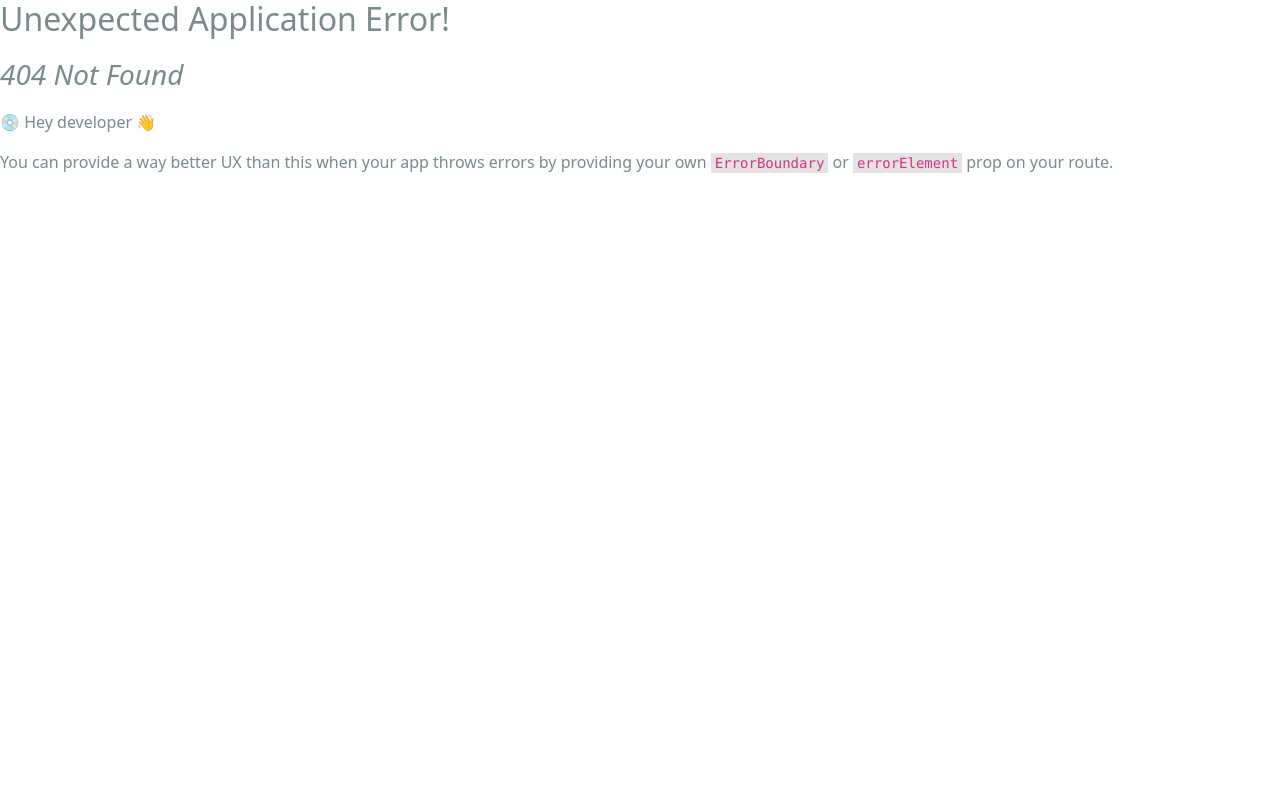
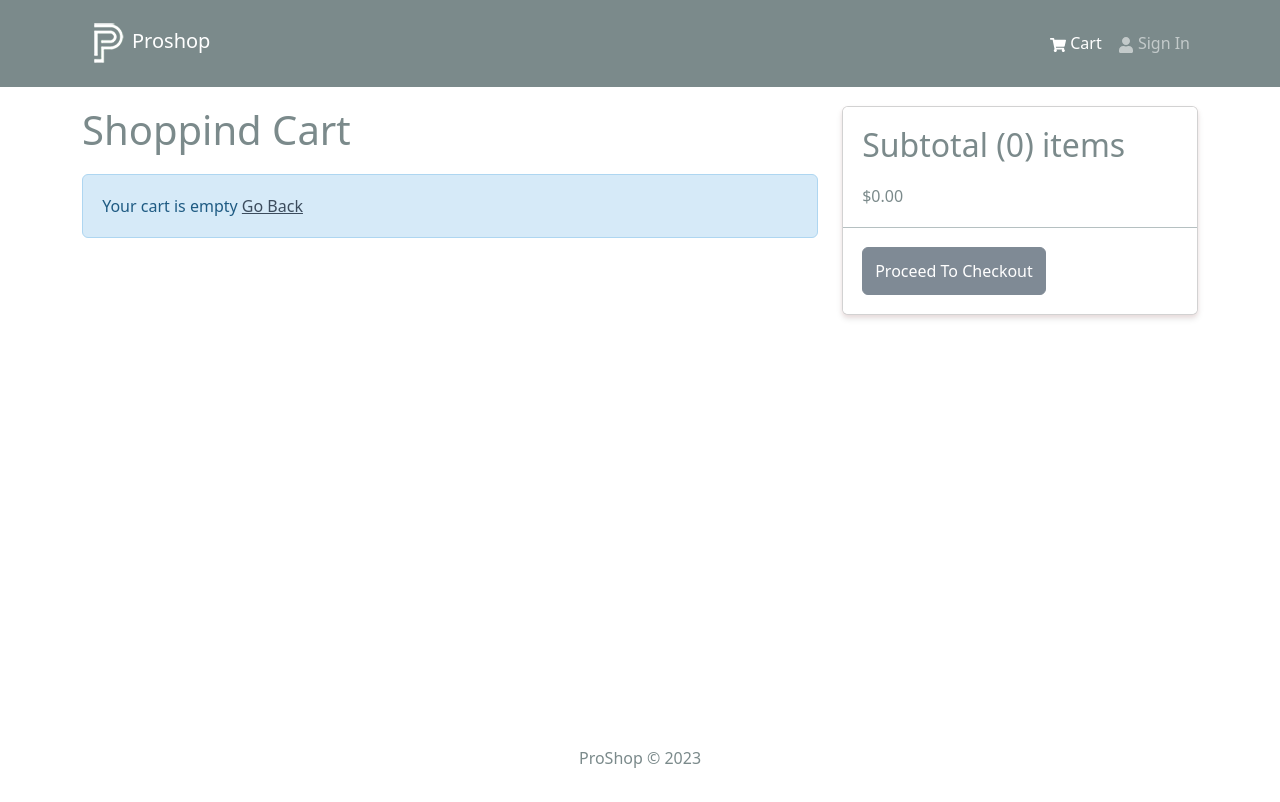
Before and after one commit to SakethBhardwajV/proshop, a React (Create React App) app in the folder frontend/: page /cart in a window 1280 px wide. Before the commit this address had no page. Shown: the top 802 px of the page. Built offline with nearby package versions, Linux system fonts and the light colour scheme.

Commit message:
Add Cart Screen

```diff
--- a/frontend/src/index.js
+++ b/frontend/src/index.js
@@ -14,12 +14,14 @@
 import reportWebVitals from "./reportWebVitals";
 import HomeScreen from "./screens/HomeScreen";
 import ProductScreen from "./screens/ProductScreen";
+import CartScreen from "./screens/CartScreen";
 
 const router = createBrowserRouter(
   createRoutesFromElements(
     <Route path="/" element={<App />}>
       <Route index={true} path="/" element={<HomeScreen />} />
       <Route path="/product/:id" element={<ProductScreen />} />
+      <Route path="/cart" element={<CartScreen />} />
     </Route>
   )
 );
--- /dev/null
+++ b/frontend/src/screens/CartScreen.jsx
@@ -0,0 +1,98 @@
+import { Link, useNavigate } from "react-router-dom";
+import { useDispatch, useSelector } from "react-redux";
+import {
+  Row,
+  Col,
+  ListGroup,
+  Image,
+  Form,
+  Button,
+  Card,
+} from "react-bootstrap";
+import { FaTrash } from "react-icons/fa";
+import Message from "../components/Message";
+import { addToCart } from "../slices/cartSlice";
+
+const CartScreen = () => {
+  const navigate = useNavigate();
+  const dispatch = useDispatch();
+
+  const cart = useSelector((state) => state.cart);
+  const { cartItems } = cart;
+
+  const addToCartHandler = async (product, qty) => {
+    dispatch(addToCart({ ...product, qty }));
+  };
+
+  return (
+    <Row>
+      <Col md={8}>
+        <h1 style={{ marginBottom: "20px" }}>Shoppind Cart</h1>
+        {cartItems.length === 0 ? (
+          <Message>
+            Your cart is empty <Link to="/">Go Back</Link>
+          </Message>
+        ) : (
+          <ListGroup variant="flush">
+            {cartItems.map((item) => (
+              <ListGroup.Item key={item._id}>
+                <Row>
+                  <Col md={2}>
+                    <Image src={item.image} alt={item.name} fluid rounded />
+                  </Col>
+                  <Col md={3}>
+                    <Link to={`/product/${item._id}`}>{item.name}</Link>
+                  </Col>
+                  <Col md={2}>${item.price}</Col>
+                  <Col md={2}>
+                    <Form.Control
+                      as="select"
+                      value={item.qty}
+                      onChange={(e) =>
+                        addToCartHandler(item, Number(e.target.value))
+                      }
+                    >
+                      {[...Array(item.countInStock).keys()].map((x) => (
+                        <option key={x + 1} value={x + 1}>
+                          {x + 1}
+                        </option>
+                      ))}
+                    </Form.Control>
+                  </Col>
+                  <Col md={2}>
+                    <Button type="button" variant="light">
+                      <FaTrash />
+                    </Button>
+                  </Col>
+                </Row>
+              </ListGroup.Item>
+            ))}
+          </ListGroup>
+        )}
+      </Col>
+      <Col md={4}>
+        <Card>
+          <ListGroup variant="flush">
+            <ListGroup.Item>
+              <h2>
+                Subtotal ({cartItems.reduce((a, c) => a + c.qty, 0)}) items
+              </h2>
+              ${cartItems.reduce((a, c) => a + c.qty * c.price, 0).toFixed(2)}
+            </ListGroup.Item>
+            <ListGroup.Item>
+              <Button
+                type="button"
+                className="btn-block"
+                disabled={cartItems.length === 0}
+              >
+                Proceed To Checkout
+              </Button>
+            </ListGroup.Item>
+          </ListGroup>
+        </Card>
+      </Col>
+    </Row>
+  );
+};
+
+export default CartScreen;
```
